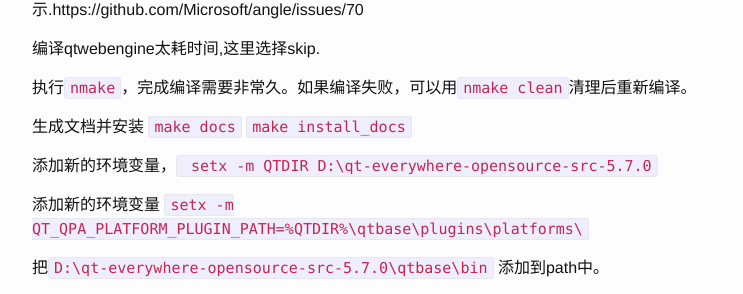
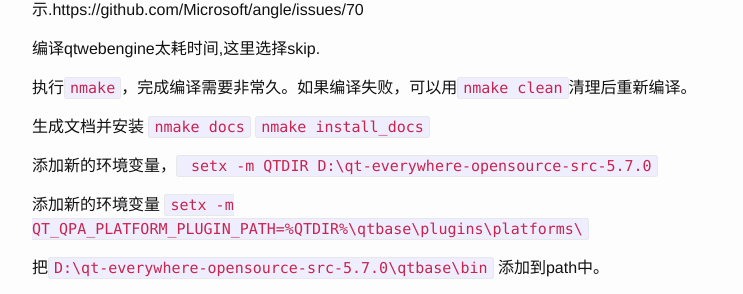
Before and after one commit to lishunan246/lishunan246.github.io, a Jekyll site: the page built from _posts/2016-12-05-OpenCV.md, in a window 1280 px wide and 900 px high, scrolled down 962 px. Shown: the part 142-436 px from the top of the window, without its empty margins (268-1011 px from the left). Built offline with Jekyll 4.4.1, drawn with Linux system fonts in a browser that asks for light colours; nearby versions of some CDN libraries; comment, search, counter and statistics services are not loaded.

Commit message:
Update 2016-12-05-OpenCV.md

```diff
--- a/_posts/2016-12-05-OpenCV.md
+++ b/_posts/2016-12-05-OpenCV.md
@@ -45,7 +45,7 @@ http://download.qt.io/official_releases/qt/5.7/5.7.0/single/qt-everywhere-openso
 
 执行`nmake`，完成编译需要非常久。如果编译失败，可以用`nmake clean`清理后重新编译。
 
-生成文档并安装 `make docs` `make install_docs`
+生成文档并安装 `nmake docs` `nmake install_docs`
 
 添加新的环境变量，` setx -m QTDIR D:\qt-everywhere-opensource-src-5.7.0`
 
```
